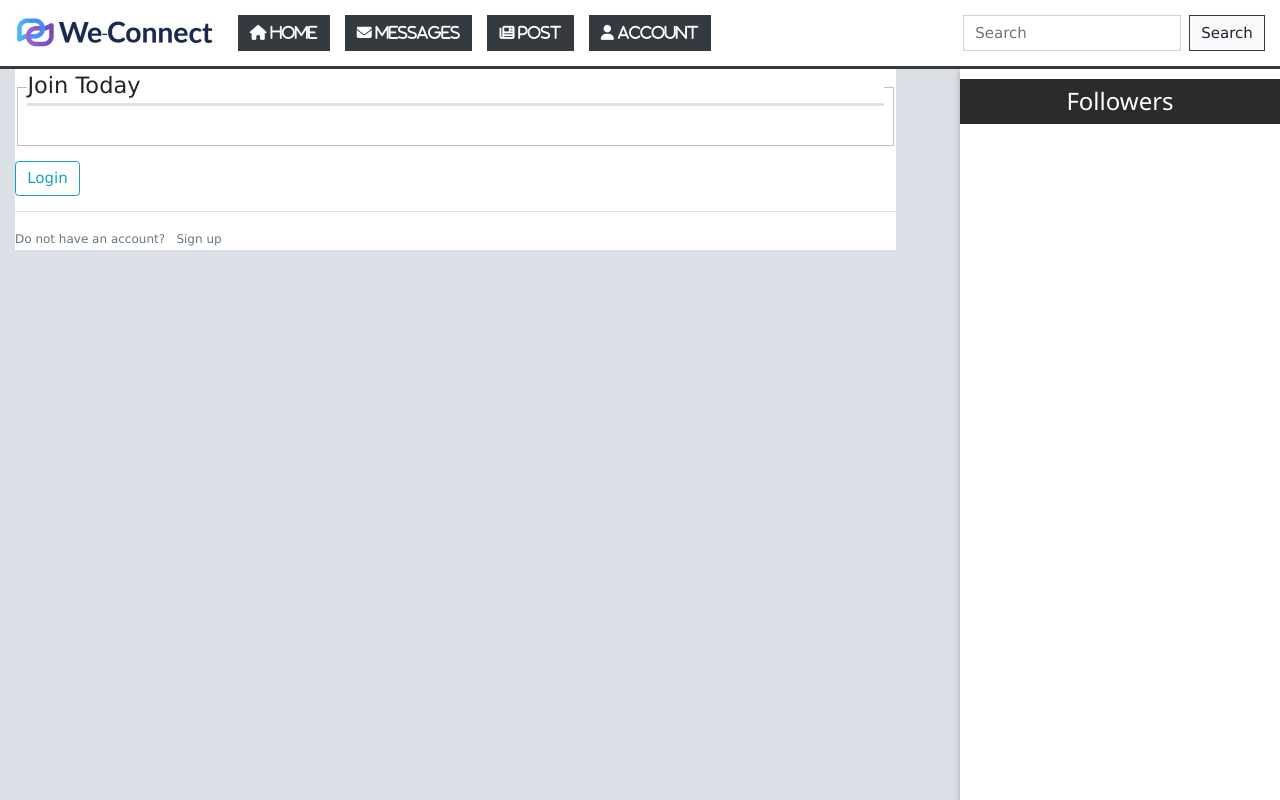
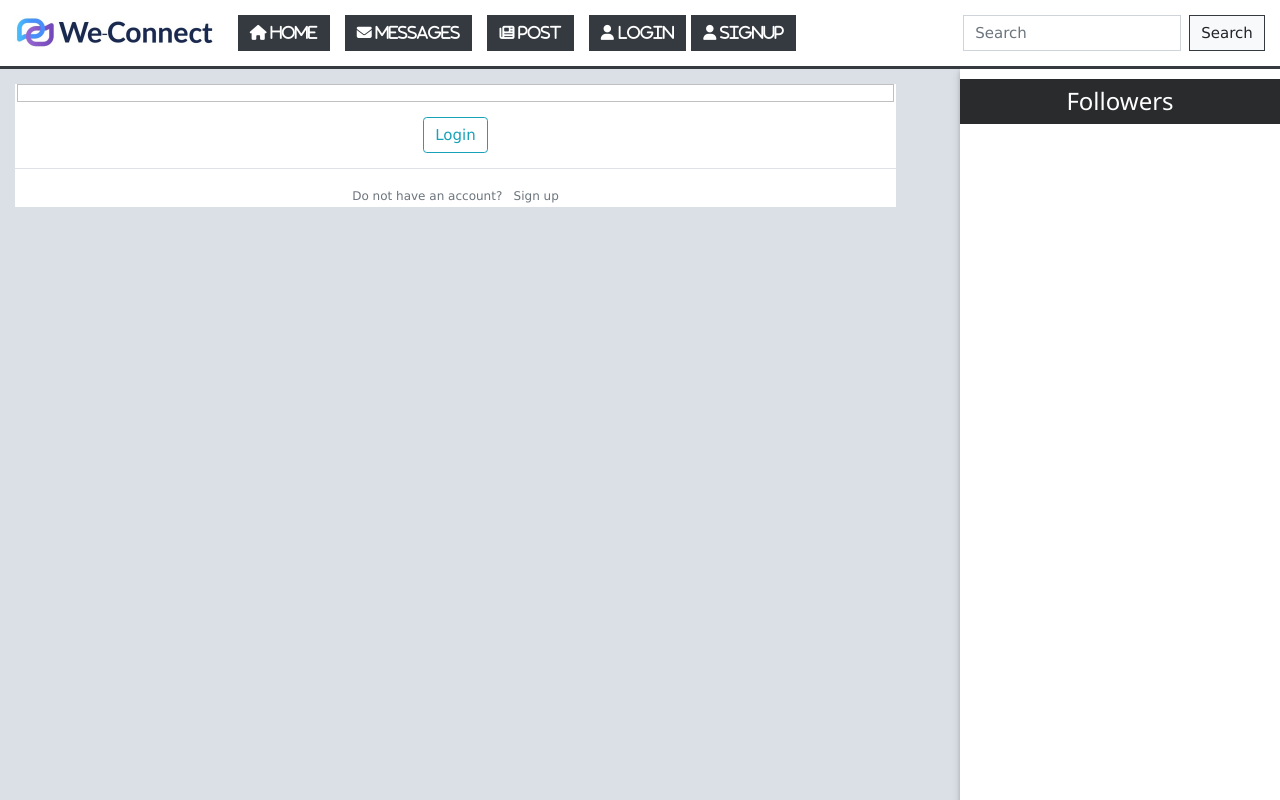
Before and after one commit to meet08062000/WeConnect-Django, a Django app: template accounts/templates/accounts/login.html in a window 1280 px wide. Run offline with Django 3.2, Linux system fonts and the light colour scheme; the template is opened without the code that fills it, so the values that code supplies are empty; some libraries are stand-ins or nearby versions.

Commit message:
optimizations

```diff
--- a/accounts/templates/accounts/login.html
+++ b/accounts/templates/accounts/login.html
@@ -2,18 +2,17 @@
 {% load crispy_forms_tags %}
 
 {% block content %}
-<div class="content-section" style="z-index: 1;background-color: white">
+<div class="content-section mt-3" style="z-index: 1;background-color: white">
     <form action="" method="post">
         {% csrf_token %}
         <fieldset class="form-group">
-            <legend class="border-bottom mb-4">Join Today</legend>
             {{ form|crispy }}
         </fieldset>
-        <div class="form-group">
+        <div class="form-group text-center">
             <button type="submit" class="btn btn-outline-info">Login</button>
         </div>
     </form>
-    <div class="border-top pt-3">
+    <div class="border-top pt-3 text-center">
         <small class="text-muted">
             Do not have an account? <a class="ml-2" href="{% url 'register' %}">Sign up</a>
         </small>
--- a/accounts/templates/accounts/register.html
+++ b/accounts/templates/accounts/register.html
@@ -2,18 +2,18 @@
 {% load crispy_forms_tags %}
 
 {% block content %}
-<div class="content-section" style="z-index: 1;background-color: white">
+<div class="content-section mt-3" style="z-index: 1;background-color: white">
     <form action="" method="post">
         {% csrf_token %}
         <fieldset class="form-group">
             <legend class="border-bottom mb-4">Join Today</legend>
             {{ form|crispy }}
         </fieldset>
-        <div class="form-group">
+        <div class="form-group text-center">
             <button type="submit" class="btn btn-outline-info">Sign up</button>
         </div>
     </form>
-    <div class="border-top pt-3">
+    <div class="border-top pt-3 text-center">
         <small class="text-muted">
             Already have an account? <a class="ml-2" href="{% url 'login' %}">Sign In</a>
         </small>
--- a/mainApp/templates/mainApp/base.html
+++ b/mainApp/templates/mainApp/base.html
@@ -98,7 +98,10 @@
                 <li class="nav-item p-2">
                     <a href="{% url 'login' %}"><button type=" button" class="btn btn-dark rounded-0"><i
                                 class="fa fa-user">
-                                Account</i></button></a>
+                                Login</i></button></a>
+                    <a href="{% url 'register' %}"><button type=" button" class="btn btn-dark rounded-0"><i
+                                class="fa fa-user">
+                                Signup</i></button></a>
                 </li>
                 {% endif %}
 
--- a/mainApp/templates/mainApp/profile.html
+++ b/mainApp/templates/mainApp/profile.html
@@ -34,8 +34,8 @@
                     <i class='fa fa-edit'></i>
                 </button></a><br>
             {% endif %}
-            <h5 class='d-inline mr-3'>Followers: {{profile.followers}}</h5>
-            <h5 class='d-inline mr-3'>Following: {{profile.following}}</h5>
+            <h5 class='d-inline mr-3'>Followers: {{follower_count}}</h5>
+            <h5 class='d-inline mr-3'>Following: {{following_count}}</h5>
             <h5 class='d-inline mr-3'>Posts: {{posts_count}}</h5>
             <hr style='border-color: black'>
             <h4 class='d-inline mr-3'><b style='font-weight: 500'>{{profile.username}}</b></h4><br>
```
Also changed, not shown: mainApp/views.py (+9 -7 lines).
